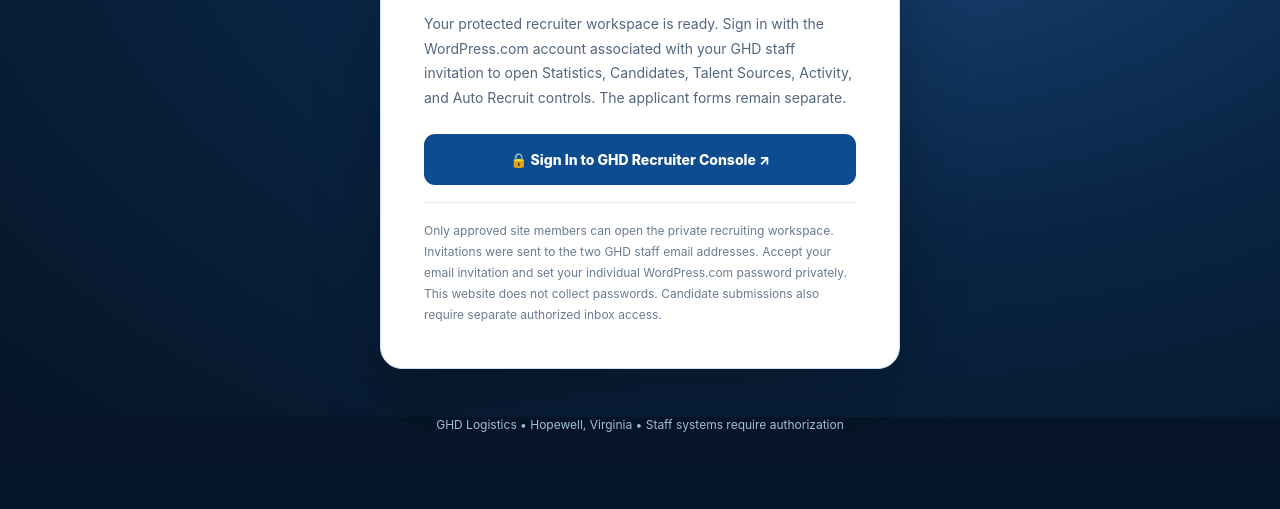
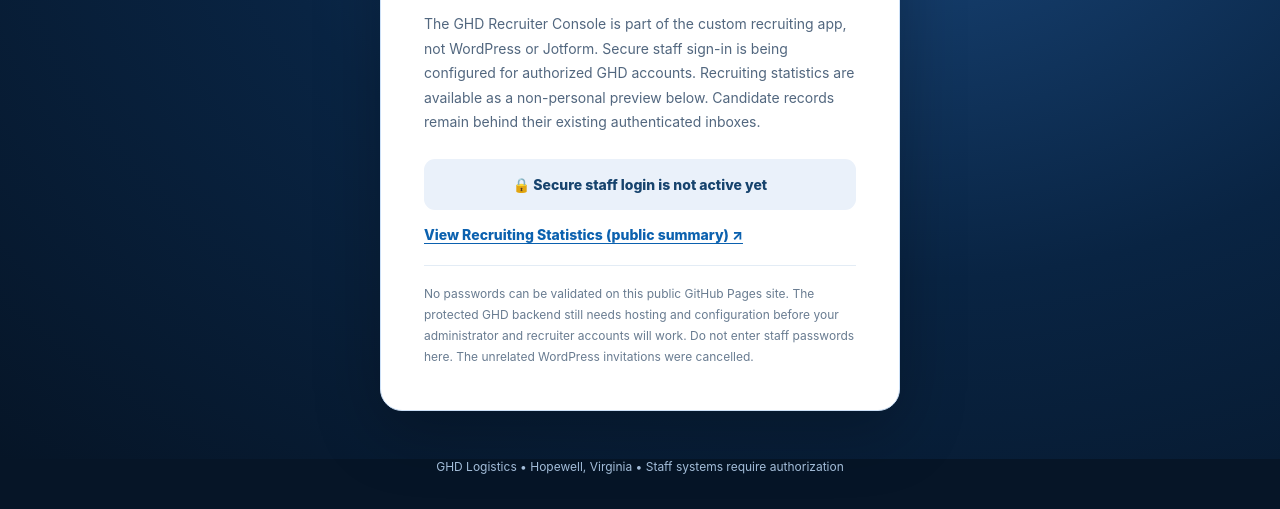
Before and after one commit to railin360/ghd-recruiting-center-web, a plain HTML site: page recruiter.html in a window 1280 px wide. Shown: the part 384-893 px from the top of the page. Before the commit the page ends 851 px from the top, so only its background shows below. Drawn offline with Linux system fonts and the light colour scheme.

Commit message:
Remove mistaken WordPress redirection and restore honest GHD custom-app sign-in status

```diff
--- a/recruiter.html
+++ b/recruiter.html
@@ -33,9 +33,9 @@ body{background:#07172b;color:#edf4ff}
 <div class="auth-lock" aria-hidden="true">🔒</div>
 <div class="auth-eyebrow">PRIVATE STAFF ACCESS</div>
 <h1 id="auth-title">GHD Recruiter Access</h1>
-<p>Your protected recruiter workspace is ready. Sign in with the WordPress.com account associated with your GHD staff invitation to open Statistics, Candidates, Talent Sources, Activity, and Auto Recruit controls. The applicant forms remain separate.</p>
-<a class="auth-submit" href="https://ghdlogisticsrecruiterconsole.wordpress.com/" rel="noopener noreferrer">🔒 Sign In to GHD Recruiter Console ↗</a>
-<p class="auth-small">Only approved site members can open the private recruiting workspace. Invitations were sent to the two GHD staff email addresses. Accept your email invitation and set your individual WordPress.com password privately. This website does not collect passwords. Candidate submissions also require separate authorized inbox access.</p>
+<p>The GHD Recruiter Console is part of the custom recruiting app, not WordPress or Jotform. Secure staff sign-in is being configured for authorized GHD accounts. Recruiting statistics are available as a non-personal preview below. Candidate records remain behind their existing authenticated inboxes.</p>
+<div class="auth-submit" role="status" style="background:#eaf1fa;color:#16436d">🔒 Secure staff login is not active yet</div><p style="margin-top:-4px"><a href="scout.html#statistics" style="color:#0b61af;font-weight:800;text-decoration:underline;text-underline-offset:3px">View Recruiting Statistics (public summary) ↗</a></p>
+<p class="auth-small">No passwords can be validated on this public GitHub Pages site. The protected GHD backend still needs hosting and configuration before your administrator and recruiter accounts will work. Do not enter staff passwords here. The unrelated WordPress invitations were cancelled.</p>
 </section>
 </main>
 <footer class="auth-footer">GHD Logistics • Hopewell, Virginia • Staff systems require authorization</footer>
```
